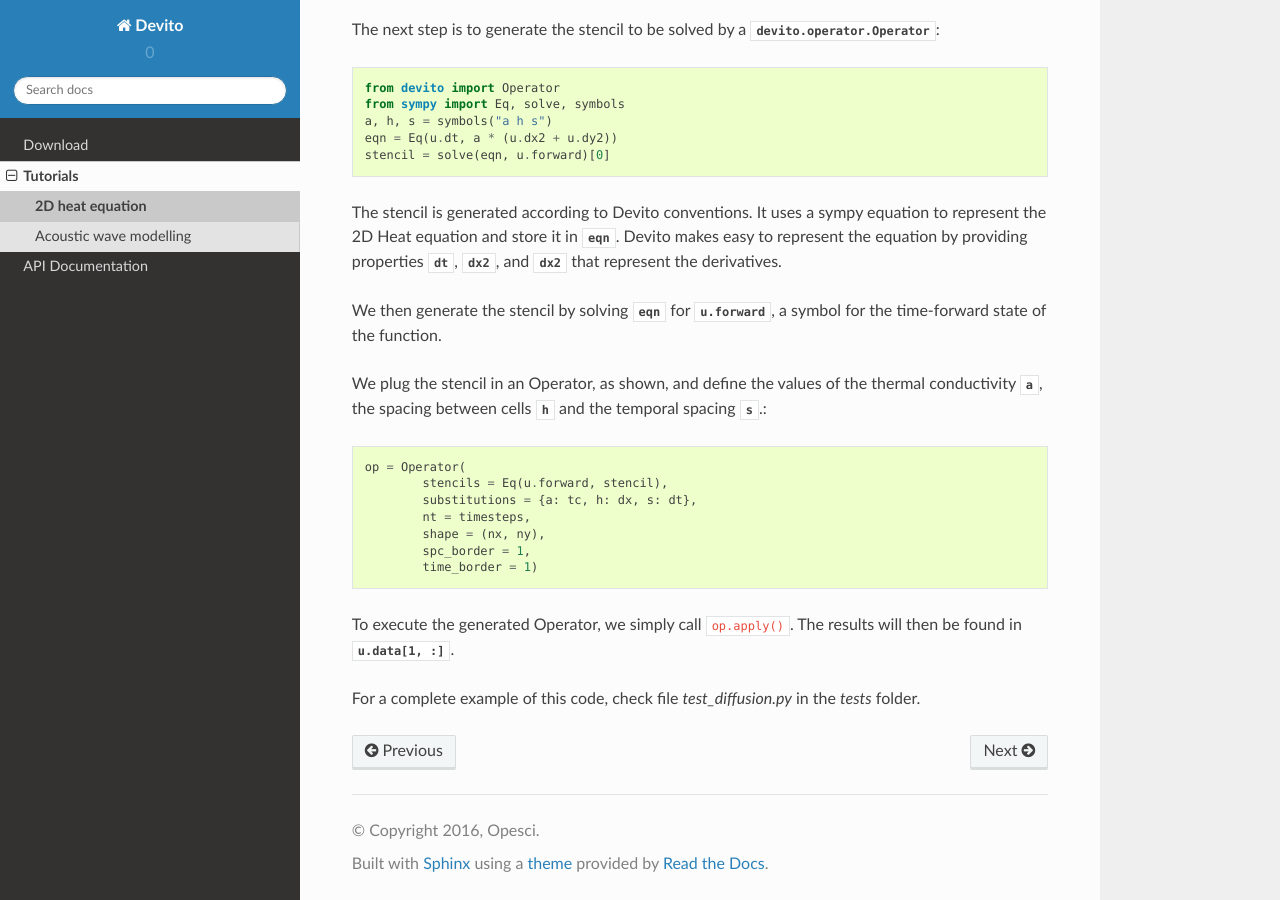
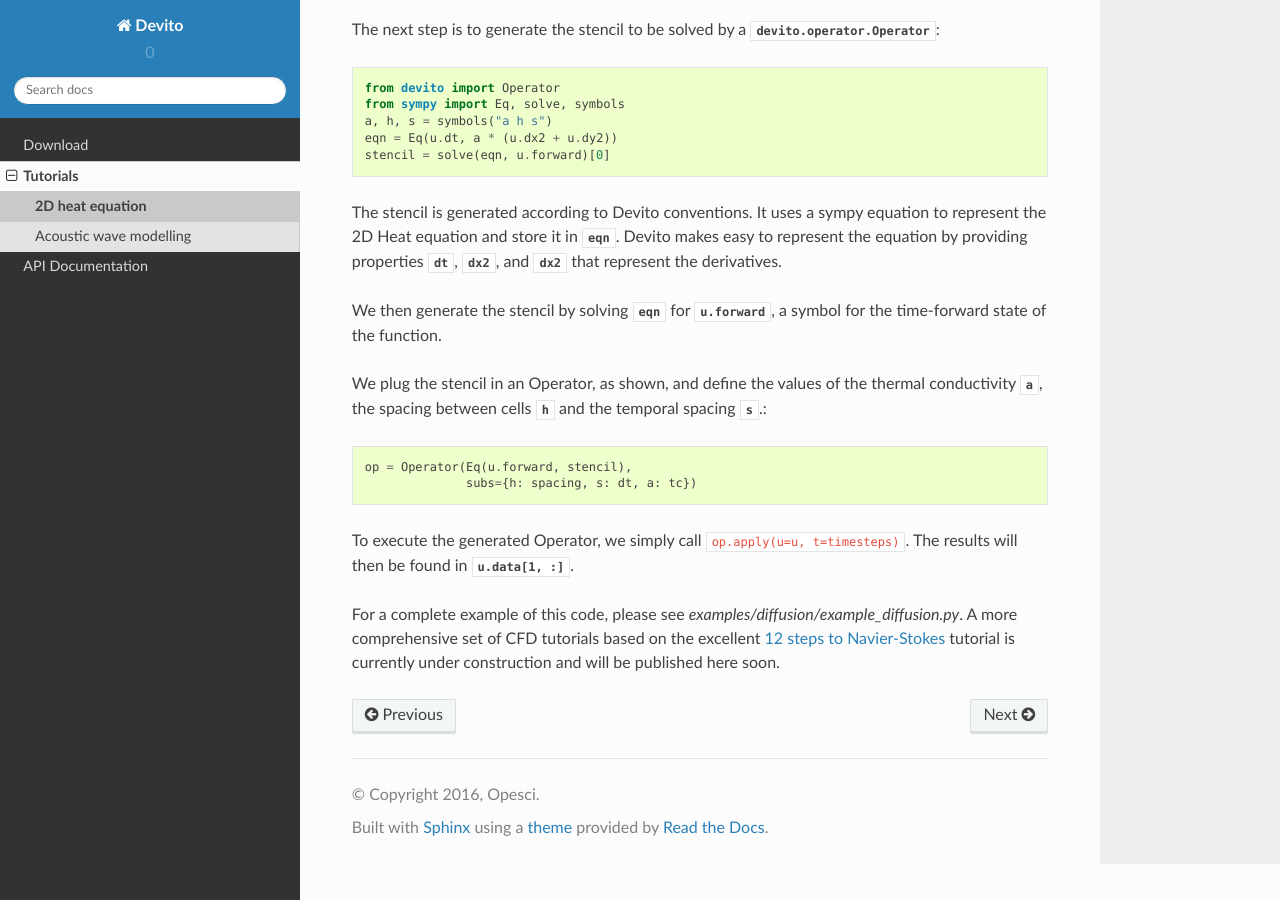
Before and after one commit to devitocodes/devito, a Sphinx documentation site: the page built from docs/heat.rst, in a window 1280 px wide and 900 px high, scrolled down 570 px. Built offline with Sphinx 7.4.7 and the Read the Docs theme 2.0.0, drawn with Linux system fonts in a browser that asks for light colours.

Commit message:
Docs: Adapt the heat equation tutorial to new API

```diff
--- a/docs/heat.rst
+++ b/docs/heat.rst
@@ -42,17 +42,18 @@ We plug the stencil in an Operator, as shown, and define the values of the
 thermal conductivity :obj:`a`, the spacing between cells :obj:`h` and the
 temporal spacing :obj:`s`.::
 
-   op = Operator(
-           stencils = Eq(u.forward, stencil),
-           substitutions = {a: tc, h: dx, s: dt},
-           nt = timesteps,
-           shape = (nx, ny),
-           spc_border = 1,
-           time_border = 1)
+   op = Operator(Eq(u.forward, stencil),
+                 subs={h: spacing, s: dt, a: tc})
 
 
-To execute the generated Operator, we simply call :samp:`op.apply()`. The
-results will then be found in :obj:`u.data[1, :]`.
+To execute the generated Operator, we simply call :samp:`op.apply(u=u,
+t=timesteps)`. The results will then be found in :obj:`u.data[1, :]`.
 
-For a complete example of this code, check file `test_diffusion.py` in the
-`tests` folder.
+For a complete example of this code, please see
+`examples/diffusion/example_diffusion.py`. A more comprehensive set of
+CFD tutorials based on the excellent `12 steps to Navier-Stokes`__
+tutorial is currently under construction and will be published here soon.
+
+.. _cfdtutorial: http://lorenabarba.com/blog/cfd-python-12-steps-to-navier-stokes/
+
+__ cfdtutorial_
```
